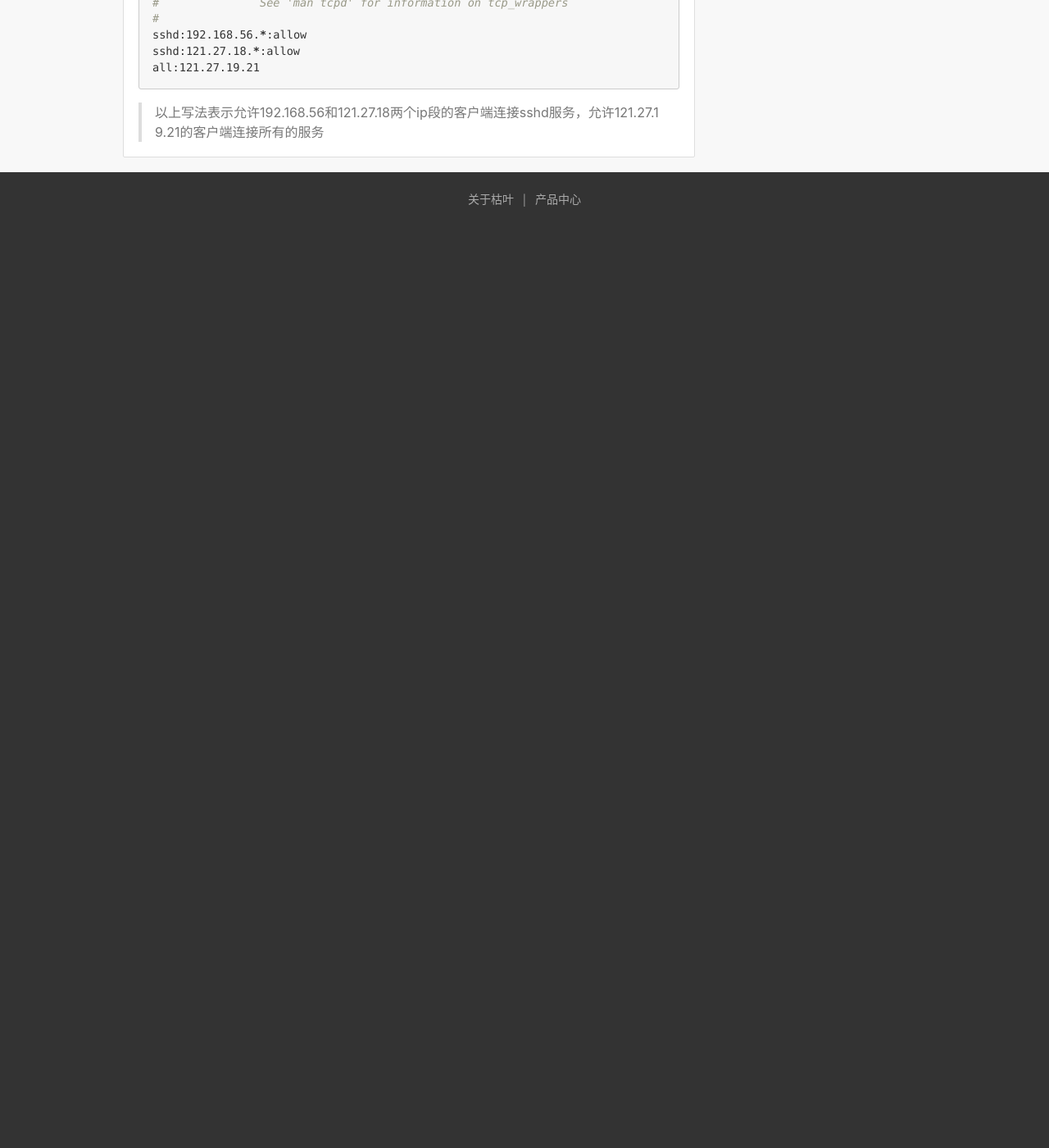
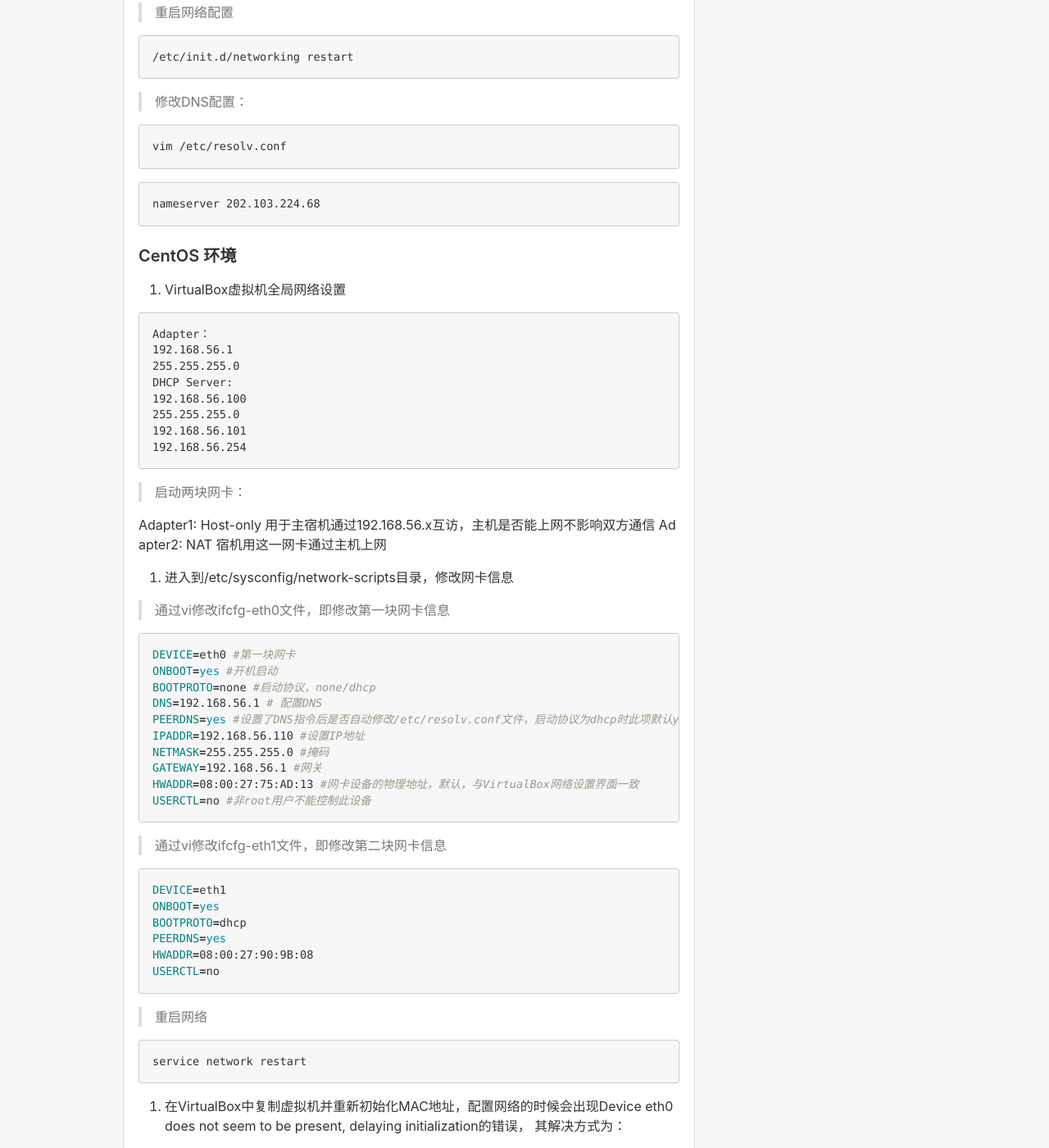
Before and after one commit to kuyer/kuyer.github.com, a Jekyll site: the page built from _posts/linux/2017-01-22-linux-command.md, in a window 1280 px wide and 1400 px high, scrolled down 858 px. Shown: the whole window at 82% size. Built offline with Jekyll 4.4.1, drawn with Linux system fonts in a browser that asks for light colours; before the commit the page ends 1132 px from its top, so only the background shows below that; some of the changed text lies outside the part shown.

Commit message:
修改Linux基础文章

````diff
--- a/_posts/linux/2017-01-22-linux-command.md
+++ b/_posts/linux/2017-01-22-linux-command.md
@@ -25,6 +25,132 @@ tar -zcvf mytest.tar.gz mytest # 压缩
 tar -zxvf mytest.tar.gz # 解压
 ```
 
+## 网络配置
+
+### Ubuntu环境：
+
+> 修改配置文件：
+
+```sh
+vim /etc/network/interfaces
+```
+
+```sh
+auto eth0
+iface ech0 inet static
+address 192.168.56.2
+netmask 255.255.255.0
+geteway 192.168.56.1
+```
+
+> 重启网络配置
+
+```sh
+/etc/init.d/networking restart
+```
+
+> 修改DNS配置：
+
+```sh
+vim /etc/resolv.conf
+```
+
+```sh
+nameserver 202.103.224.68
+```
+
+
+### CentOS 环境
+
+1. VirtualBox虚拟机全局网络设置
+
+```sh
+Adapter：
+192.168.56.1
+255.255.255.0
+DHCP Server:
+192.168.56.100
+255.255.255.0
+192.168.56.101
+192.168.56.254
+```
+
+> 启动两块网卡：
+
+Adapter1: Host-only 用于主宿机通过192.168.56.x互访，主机是否能上网不影响双方通信
+Adapter2: NAT 宿机用这一网卡通过主机上网
+
+
+2. 进入到/etc/sysconfig/network-scripts目录，修改网卡信息
+
+> 通过vi修改ifcfg-eth0文件，即修改第一块网卡信息
+
+```sh
+DEVICE=eth0 #第一块网卡
+ONBOOT=yes #开机启动
+BOOTPROTO=none #启动协议，none/dhcp
+DNS=192.168.56.1 # 配置DNS
+PEERDNS=yes #设置了DNS指令后是否自动修改/etc/resolv.conf文件，启动协议为dhcp时此项默认yes
+IPADDR=192.168.56.110 #设置IP地址
+NETMASK=255.255.255.0 #掩码
+GATEWAY=192.168.56.1 #网关
+HWADDR=08:00:27:75:AD:13 #网卡设备的物理地址，默认，与VirtualBox网络设置界面一致
+USERCTL=no #非root用户不能控制此设备
+```
+
+
+> 通过vi修改ifcfg-eth1文件，即修改第二块网卡信息
+
+```sh
+DEVICE=eth1
+ONBOOT=yes
+BOOTPROTO=dhcp
+PEERDNS=yes
+HWADDR=08:00:27:90:9B:08
+USERCTL=no
+```
+
+> 重启网络
+
+```sh
+service network restart
+```
+
+3. 在VirtualBox中复制虚拟机并重新初始化MAC地址，配置网络的时候会出现Device eth0 does not seem to be present, delaying initialization的错误，
+其解决方式为：
+
+> 删除/etc/udev/rules.d/70-persistent-net.rules这个文件
+> 70-persistent-net.rules这个文件确定了网卡与MAC地址的绑定，删除后重启电脑，会生成新的70-persistent-net.rule文件
+> 修改/etc/sysconfig/network-scripts/ifcfg-eth0文件，并修改MAC地址后重启网络：service network restart即可
+
+4、当ping 网络出现 unknown host 时
+
+```sh
+service network restart
+Shutting down interface eth0:  Device state: 3 (disconnected)
+Shutting down interface eth1:  Error: Device 'eth1' (/org/freedesktop/NetworkManager/Devices/0)
+disconnecting failed: This device is not active
+```
+
+原因可能是network与NetworkManager有冲突，NetworkManger是用户在登录后，设置IP地址的一个工具，解决方式：
+
+```sh
+service NetworkManger stop
+chkconfig NetworkManager off
+```
+
+修改主机名
+
+```sh
+vim /etc/sysconfig/network
+```
+
+修改网络名
+
+```sh
+vim /etc/hosts
+```
+
 ## Linux访问控制
 
 /etc/hosts.allow和/etc/hosts.deny这两个是控制远程访问配置文件，通过它们可以允许或者拒绝某个IP或者IP段的客户端访问Linux的某项服务。比如SSH服务
````
